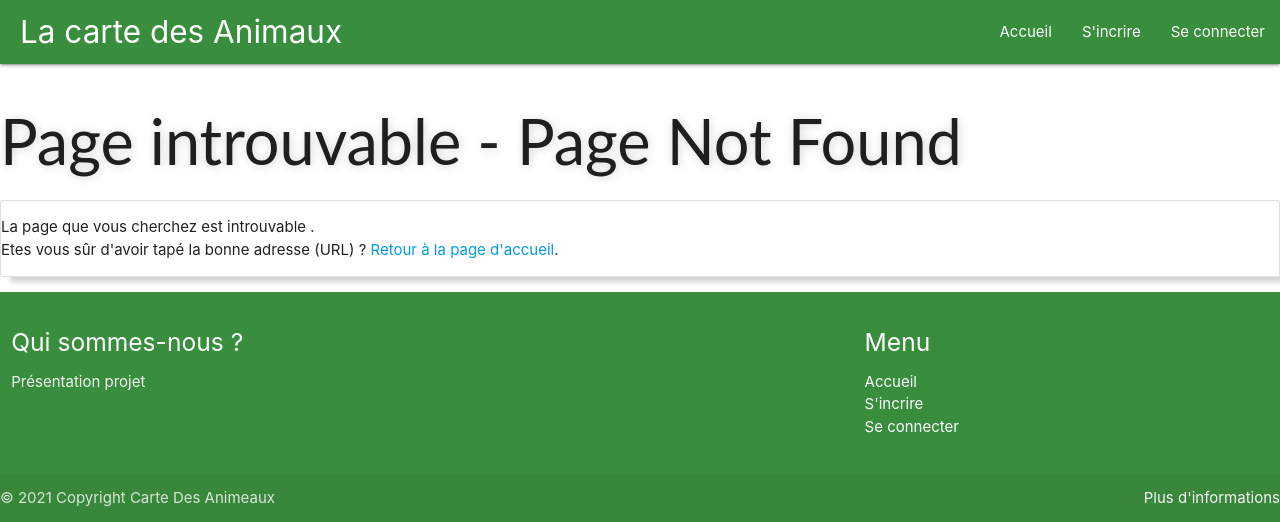
After one commit to christmknd/PA-4IWJ-Grp1, a Symfony app: template app/templates/bundles/TwigBundle/Exception/error404.html.twig in a window 1280 px wide. The commit adds this page. Shown: the top 522 px of the page. Run offline with Twig, Linux system fonts and the light colour scheme; the template is opened without the code that fills it, so the values that code supplies are empty; style sheets or scripts are compiled from the project's sources; some libraries are stand-ins or nearby versions.

Commit message:
Custom Error Page

```diff
--- a/app/assets/styles/base.css
+++ b/app/assets/styles/base.css
@@ -29,6 +29,10 @@ h1, h2, h3 , th {
   text-shadow: 1px 1px 10px lightgrey;
 }
 
+.collection {
+  box-shadow: 10px 5px 5px lightgrey;
+}
+
 table , responsive-table {
   border-style: ridge;
   box-shadow: 10px 5px 5px lightgrey;
--- a/app/templates/bundles/TwigBundle/Exception/error.html.twig
+++ b/app/templates/bundles/TwigBundle/Exception/error.html.twig
@@ -3,7 +3,7 @@
 {% block title %}Page not found - Carte des Animeaux{% endblock %}
 
 {% block body %}
-    <h1>Page not found - Carte des Animeaux</h1>
+    <h1>Page not found - Carte des Animaux</h1>
 
     <p>
         The requested page couldn't be located. Checkout for any URL
--- /dev/null
+++ b/app/templates/bundles/TwigBundle/Exception/error404.html.twig
@@ -0,0 +1,16 @@
+{% extends 'base.html.twig' %}
+
+{% block title %}Page not found - Carte des Animeaux{% endblock %}
+
+{% block body %}
+    <h1>Page introuvable - Page Not Found</h1>
+
+    <div class="collection" style="box-shadow:10px 5px 5px lightgrey;">
+        <p>
+            La page que vous cherchez est introuvable . <br/>
+            Etes vous sûr d'avoir tapé la bonne adresse (URL) ?
+            <a href="{{ path('default') }}">Retour à la page d'accueil</a>.
+        </p>
+    </div>
+
+{% endblock %}
```
Also changed, not shown: app/templates/bundles/TwigBundle/Exception/error403.html.twig (added, +15 -0 lines).
